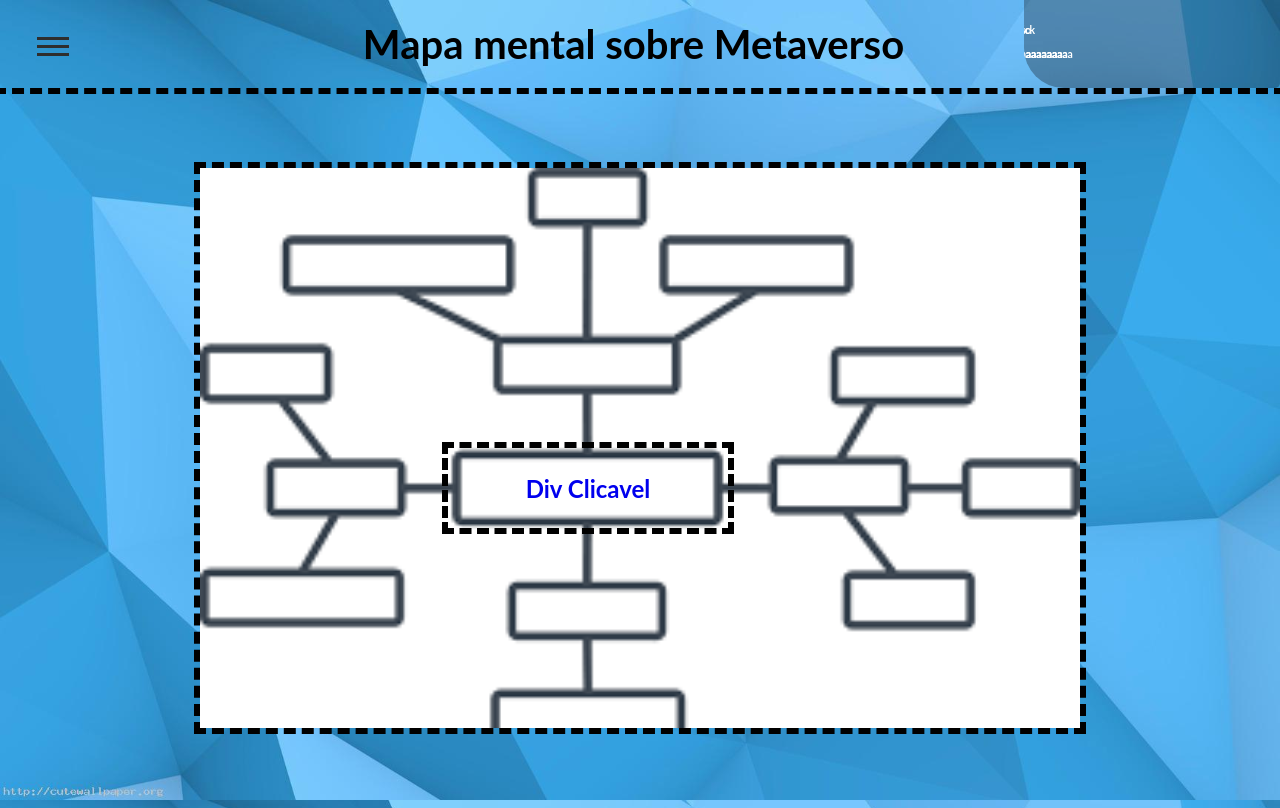
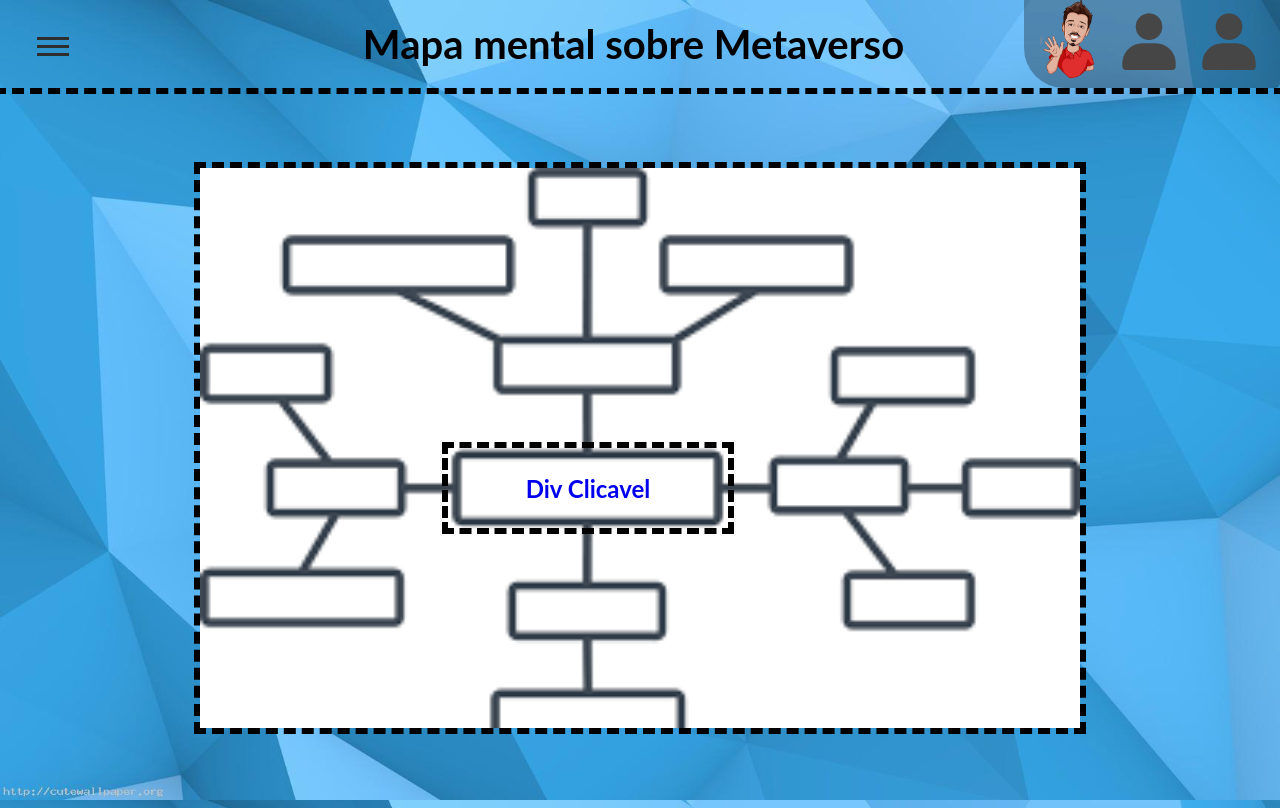
Before and after one commit to Lucas-Vargas/Site-Metaverso, a plain HTML site: page index.html in a window 1280 px wide. Drawn offline with Linux system fonts and the light colour scheme; the site is published under a folder, as on GitHub Pages, so addresses that start at the root find nothing.

Commit message:
Correção das imagens

```diff
--- a/index.html
+++ b/index.html
@@ -11,16 +11,16 @@
     <header>
         <p>Mapa mental sobre Metaverso</p>
         <div id="mySidebar" class="sidebar" onmouseover="toggleSidebar()" onmouseout="toggleSidebar()">
-            <a href="#"><span><span class="icon-text"><img src="/IMG/mirror eu.png" alt="" style="height: 10vh;"><br><br>
+            <a href="#"><span><span class="icon-text"><img src="./IMG/mirror eu.png" alt="" style="height: 10vh;"><br><br>
                 <div class="componente">
                     <p>Lucas <br><br>aaaaaaaaaaaa<br> aaa <br> aaa <br></p>
 
             </div></span></a><br>
 
-            <a href="#"><span><span class="icon-text"><img src="/IMG/Profile.png" alt="" style="height: 10vh; margin-left: 100%;"><br><br><div class="componente" style="margin-left: 100%;">
+            <a href="#"><span><span class="icon-text"><img src="./IMG/Profile.png" alt="" style="height: 10vh; margin-left: 100%;"><br><br><div class="componente" style="margin-left: 100%;">
                 <p>Hérick <br><br>aaaaaaaaaaaa<br> aaa <br> aaa <br></p>
             </div></span></a><br>
-            <a href="#"><span><span class="icon-text"><img src="/IMG/Profile.png" alt="" style="height: 10vh; margin-left: 200%;"><br><br><div class="componente"style="margin-left: 200%;">
+            <a href="#"><span><span class="icon-text"><img src="./IMG/Profile.png" alt="" style="height: 10vh; margin-left: 200%;"><br><br><div class="componente"style="margin-left: 200%;">
                 <p>João <br><br>aaaaaaaaaaaa<br> aaa <br> aaa <br></p>
             </div></span></a><br>
 
```
